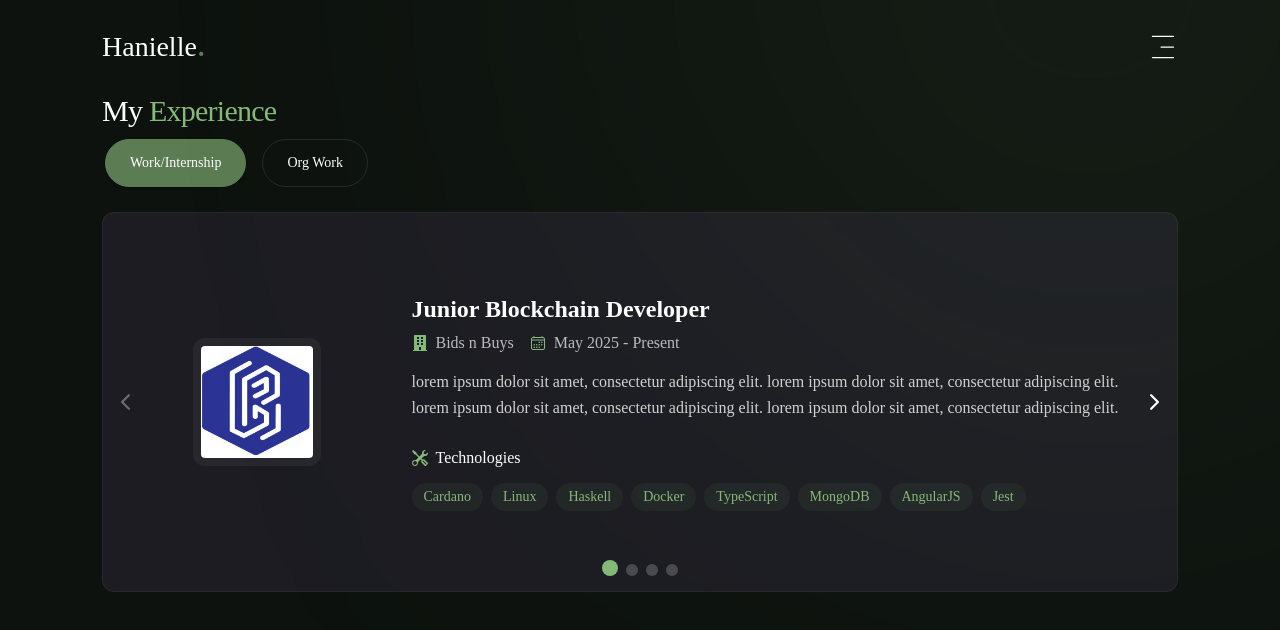
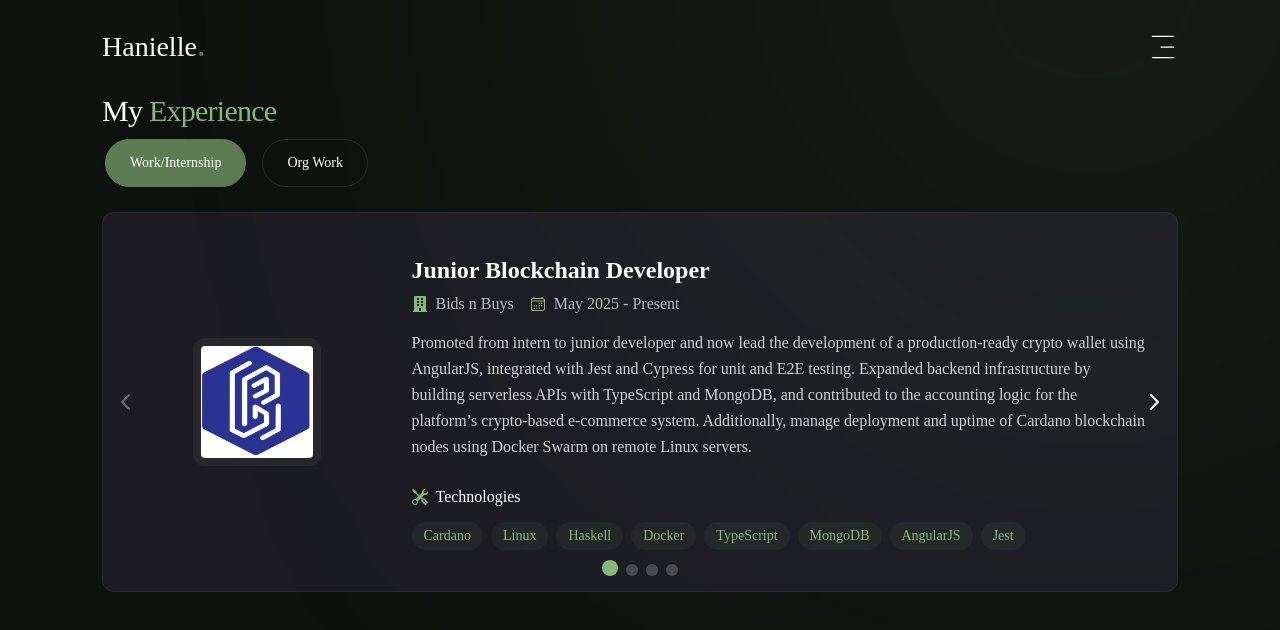
Before and after one commit to haniellejermayn/haniellejermayn-portfolio, a Next.js app: page /experience in a window 1280 px wide. Shown: the top 630 px of the page. Built offline with nearby package versions, Linux system fonts and the light colour scheme; a web font is replaced by a local one.

Commit message:
added experience descriptions

```diff
--- a/src/app/experience/page.jsx
+++ b/src/app/experience/page.jsx
@@ -24,7 +24,7 @@ const experience = [
     company: "Bids n Buys",
     duration: "May 2025 - Present",
     description:
-      "lorem ipsum dolor sit amet, consectetur adipiscing elit. lorem ipsum dolor sit amet, consectetur adipiscing elit. lorem ipsum dolor sit amet, consectetur adipiscing elit. lorem ipsum dolor sit amet, consectetur adipiscing elit.",
+      "Promoted from intern to junior developer and now lead the development of a production-ready crypto wallet using AngularJS, integrated with Jest and Cypress for unit and E2E testing. Expanded backend infrastructure by building serverless APIs with TypeScript and MongoDB, and contributed to the accounting logic for the platform’s crypto-based e-commerce system. Additionally, manage deployment and uptime of Cardano blockchain nodes using Docker Swarm on remote Linux servers.",
     logo: "/assets/experience/bidsnbuys.jpg",
     tech: [
       "Cardano",
@@ -44,7 +44,7 @@ const experience = [
     company: "Bids n Buys",
     duration: "February 2025 - May 2025",
     description:
-      "lorem ipsum dolor sit amet, consectetur adipiscing elit. lorem ipsum dolor sit amet, consectetur adipiscing elit. lorem ipsum dolor sit amet, consectetur adipiscing elit. lorem ipsum dolor sit amet, consectetur adipiscing elit.",
+      "Developed a prototype crypto wallet interface using AngularJS with testing via Jest and Cypress. Contributed to the creation of serverless API endpoints and connected backend services to MongoDB to support platform functionality. Assisted in setting up Cardano nodes using Docker Swarm and maintained blockchain infrastructure hosted on remote Linux servers.",
     logo: "/assets/experience/bidsnbuys.jpg",
     tech: [
       "Cardano",
@@ -64,7 +64,7 @@ const experience = [
     company: "University of the Philippines - Diliman",
     duration: "June 13 - July 01, 2022",
     description:
-      "lorem ipsum dolor sit amet, consectetur adipiscing elit. lorem ipsum dolor sit amet, consectetur adipiscing elit. lorem ipsum dolor sit amet, consectetur adipiscing elit. lorem ipsum dolor sit amet, consectetur adipiscing elit.",
+      "Used LocalSim to model and analyze traffic flow at a high-congestion intersection in Palawan. Collected data from simulation outputs to evaluate and propose traffic alleviation scenarios. Contributed to a transport systems study under the Intelligent Transportation Systems Laboratory to support urban planning research.",
     logo: "/assets/experience/upd.jpg",
     tech: ["LocalSim"]
   },
@@ -75,7 +75,7 @@ const experience = [
     company: "Center for Applied Microelectronics and Programming, Inc.",
     duration: "June 07 - June 18, 2021",
     description:
-      "lorem ipsum dolor sit amet, consectetur adipiscing elit. lorem ipsum dolor sit amet, consectetur adipiscing elit. lorem ipsum dolor sit amet, consectetur adipiscing elit. lorem ipsum dolor sit amet, consectetur adipiscing elit.",
+      "Assisted in developing a full-stack web application during a structured internship. Focused on backend database integration and implemented robust input validation. Utilized NodeJS, SQL, and core web technologies to contribute functional features to the system.",
     logo: "/assets/experience/camp.jpg",
     tech: ["NodeJS", "SQL", "HTML", "CSS", "JavaScript"]
   },
@@ -86,7 +86,7 @@ const experience = [
     company: "La Salle Computer Society",
     duration: "October 2024 - Present",
     description:
-      "lorem ipsum dolor sit amet, consectetur adipiscing elit. lorem ipsum dolor sit amet, consectetur adipiscing elit. lorem ipsum dolor sit amet, consectetur adipiscing elit. lorem ipsum dolor sit amet, consectetur adipiscing elit.",
+      "Ideates and proposes tech-driven projects to enhance organizational innovation. Leads the execution of initiatives by managing logistics, coordinating teams, and ensuring timely delivery of objectives, thereby developing leadership and project management skills.",
     logo: "/assets/experience/lscs.jpg",
     tech: []
   },
@@ -97,7 +97,7 @@ const experience = [
     company: "DLSU - Microsoft Student Community",
     duration: "October 2023 - July 2024",
     description:
-      "lorem ipsum dolor sit amet, consectetur adipiscing elit. lorem ipsum dolor sit amet, consectetur adipiscing elit. lorem ipsum dolor sit amet, consectetur adipiscing elit. lorem ipsum dolor sit amet, consectetur adipiscing elit.",
+      "Head organizer for “Build Your Professional Profile,” the org’s largest flagship event. Responsible for end-to-end event planning, including scheduling, team delegation, speaker coordination, and logistics, while ensuring professional delivery aligned with Microsoft’s branding.",
     logo: "/assets/experience/msc.jpg",
     tech: []
   },
```
